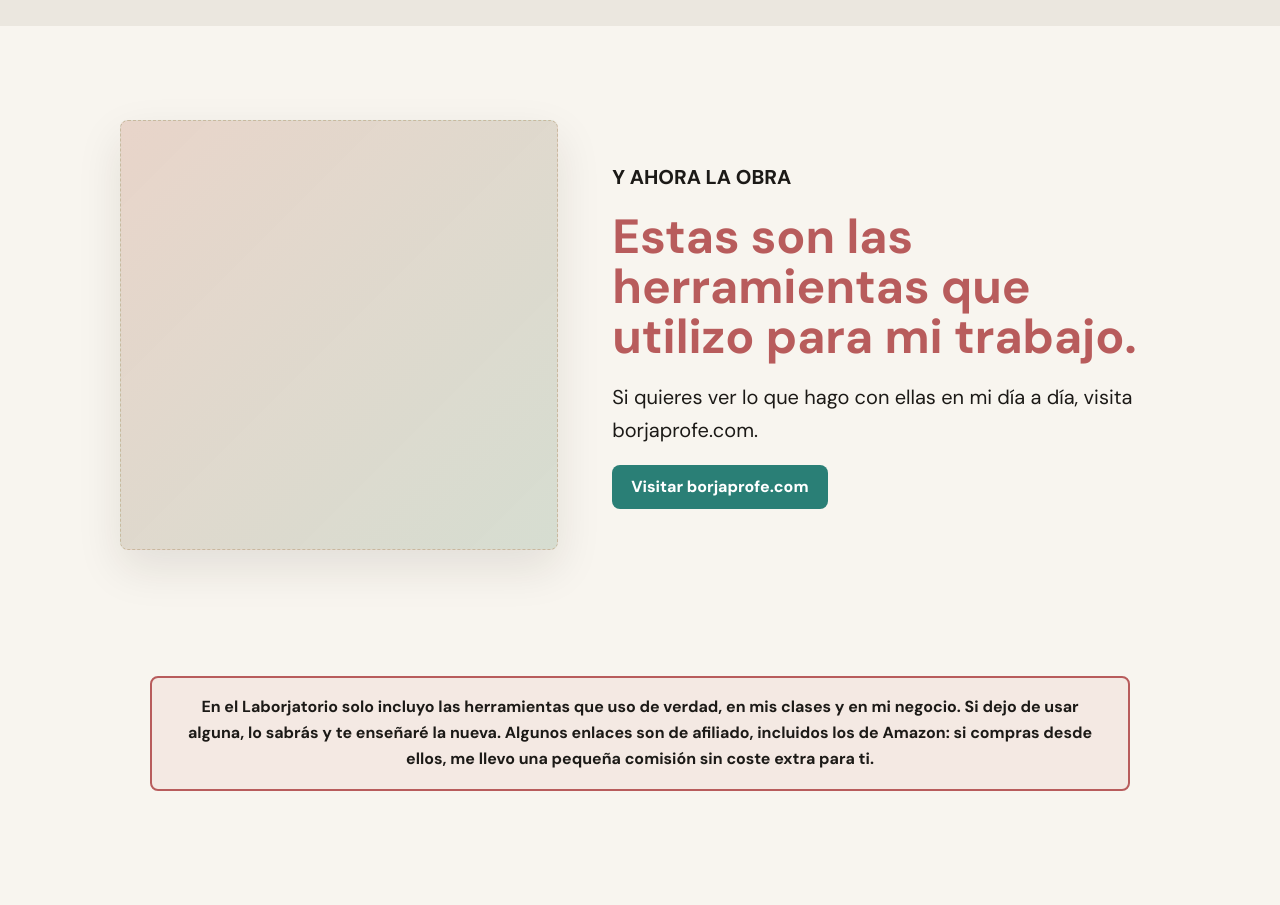
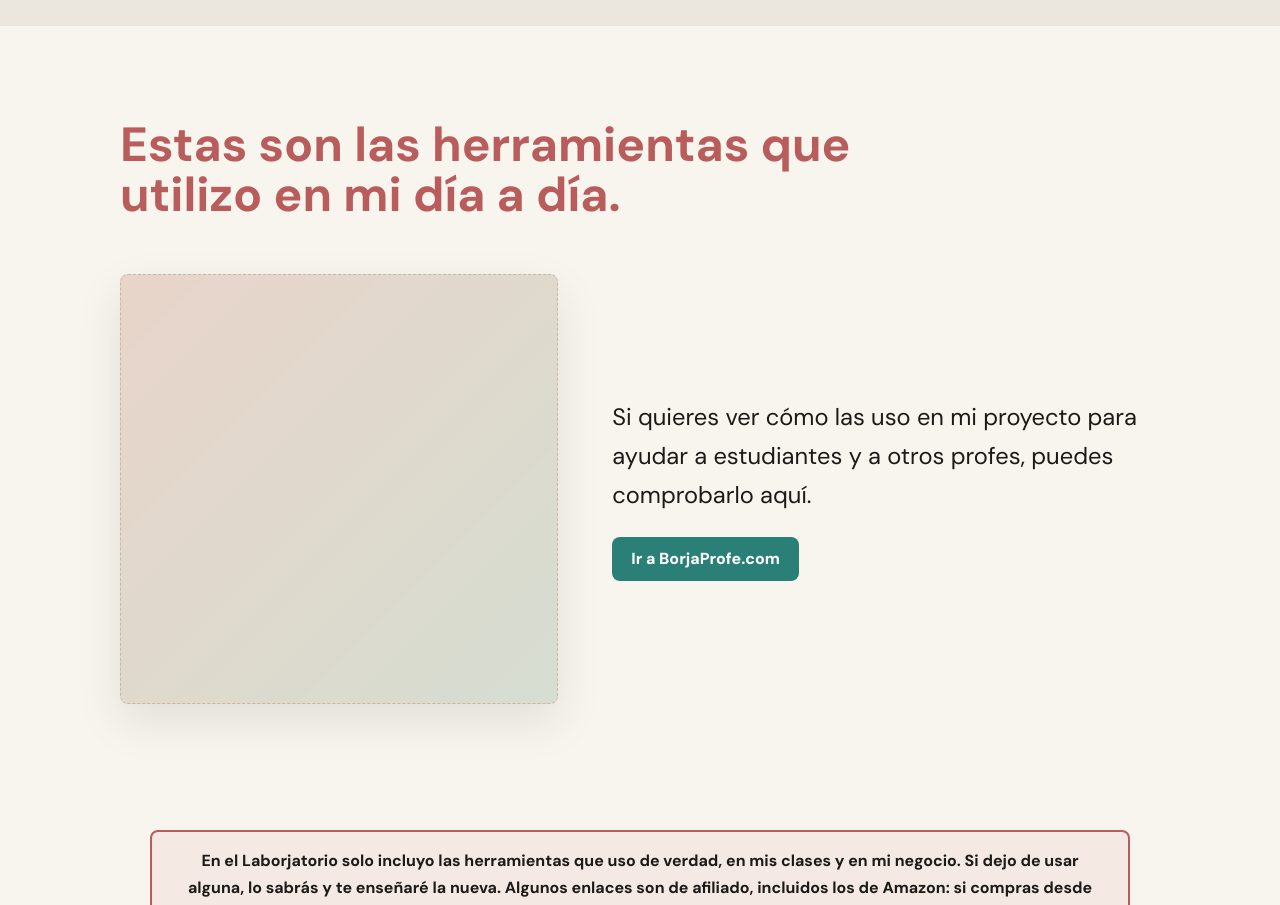
Before and after one commit to boreas77/laborjatorio, a Next.js app: page / in a window 1280 px wide. Shown: the part 2020-2925 px from the top of the page. Before the commit the page ends 2843 px from the top, so only its background shows below. Built offline with nearby package versions, Linux system fonts and the light colour scheme.

Commit message:
Ajusta CTA final de la home

```diff
--- a/src/app/globals.css
+++ b/src/app/globals.css
@@ -290,7 +290,7 @@
 }
 
 .home-needs__header h2,
-.home-borja-cta__content h2 {
+.home-borja-cta__inner h2 {
   color: var(--rose);
   font-size: clamp(1.8rem, 4vw, 3rem);
   letter-spacing: 0;
@@ -364,6 +364,11 @@
   max-width: 1040px;
 }
 
+.home-borja-cta__inner h2 {
+  grid-column: 1 / -1;
+  max-width: 840px;
+}
+
 .home-borja-cta__photo {
   background:
     linear-gradient(135deg, rgb(184 92 92 / 16%), rgb(42 127 118 / 14%)),
@@ -374,20 +379,20 @@
   min-height: clamp(280px, 36vw, 430px);
 }
 
-.home-borja-cta__content {
+.home-borja-cta__body {
   display: grid;
-  gap: 18px;
+  gap: 22px;
 }
 
-.home-borja-cta__content p {
+.home-borja-cta__body p {
   color: var(--ink);
-  font-size: clamp(1.05rem, 1.7vw, 1.25rem);
+  font-size: clamp(1.18rem, 2vw, 1.48rem);
   line-height: 1.65;
   margin: 0;
   max-width: 620px;
 }
 
-.home-borja-cta__content .button {
+.home-borja-cta__body .button {
   justify-self: start;
 }
 
--- a/src/app/page.tsx
+++ b/src/app/page.tsx
@@ -141,15 +141,15 @@
 
       <section className="home-borja-cta" aria-labelledby="home-borja-cta-title">
         <div className="home-borja-cta__inner">
+          <h2 id="home-borja-cta-title">Estas son las herramientas que utilizo en mi día a día.</h2>
           <div className="home-borja-cta__photo" aria-label="Foto de Borja pendiente" />
-          <div className="home-borja-cta__content">
-            <p className="eyebrow">Y ahora la obra</p>
-            <h2 id="home-borja-cta-title">Estas son las herramientas que utilizo para mi trabajo.</h2>
+          <div className="home-borja-cta__body">
             <p>
-              Si quieres ver lo que hago con ellas en mi día a día, visita borjaprofe.com.
+              Si quieres ver cómo las uso en mi proyecto para ayudar a estudiantes y a otros
+              profes, puedes comprobarlo aquí.
             </p>
             <a className="button button--primary" href="https://borjaprofe.com">
-              Visitar borjaprofe.com
+              Ir a BorjaProfe.com
             </a>
           </div>
         </div>
```
